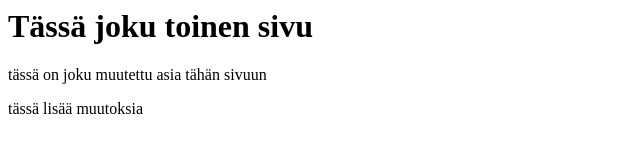
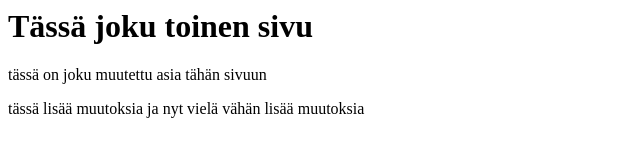
Before and after one commit to viivipee/Vaalikone, a plain HTML site: page newfile.html in a window 1280 px wide. Shown: the whole page, without its empty margins (0-640 px from the left). Drawn offline with Linux system fonts and the light colour scheme.

Commit message:
Update newfile.html

```diff
--- a/newfile.html
+++ b/newfile.html
@@ -3,6 +3,6 @@
 <body>
 <h1>Tässä joku toinen sivu</h1>
   <p> tässä on joku muutettu asia tähän sivuun </p>
-  <p> tässä lisää muutoksia </p>
+  <p> tässä lisää muutoksia ja nyt vielä vähän lisää muutoksia </p>
 </body>
 </html>
```
